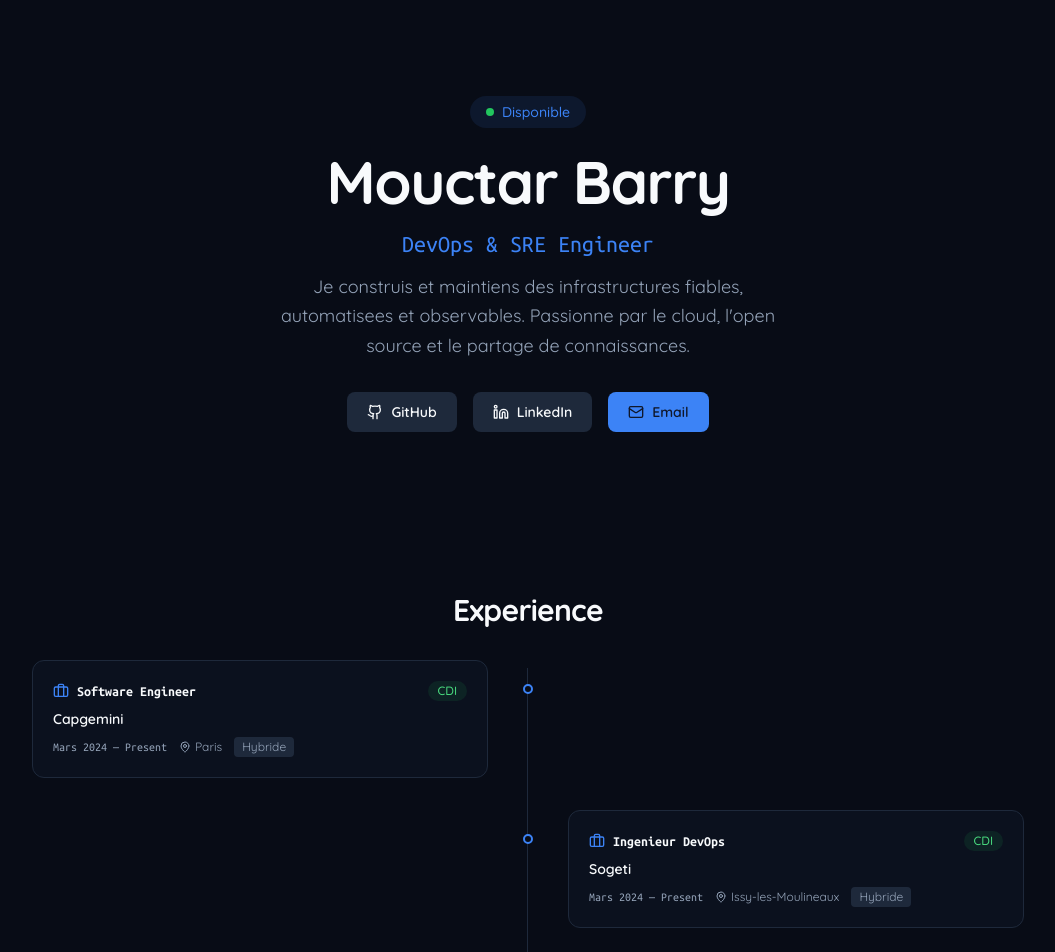
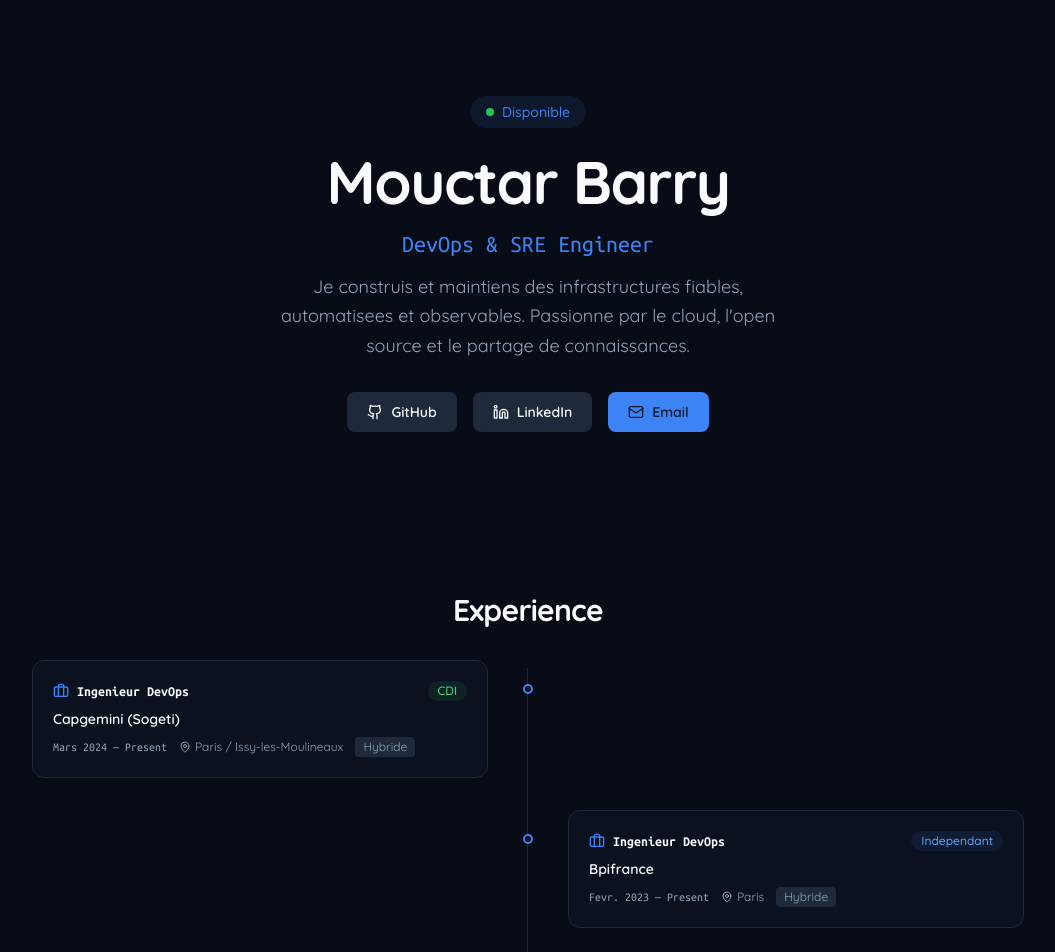
Before and after one commit to mouctarbarry/portfolio, a Next.js app: page / in a window 1280 px wide. Shown: the top 952 px of the page, without its empty margins (112-1167 px from the left). Built offline with nearby package versions, Linux system fonts and the light colour scheme.

Commit message:
fix(portfolio): merge Capgemini/Sogeti into single experience entry

```diff
--- a/src/data/projects.ts
+++ b/src/data/projects.ts
@@ -76,19 +76,11 @@
 
 export const EXPERIENCES: Experience[] = [
   {
-    title: "Software Engineer",
-    company: "Capgemini",
+    title: "Ingenieur DevOps",
+    company: "Capgemini (Sogeti)",
     contract: "CDI",
     period: "Mars 2024 — Present",
-    location: "Paris",
-    mode: "Hybride",
-  },
-  {
-    title: "Ingenieur DevOps",
-    company: "Sogeti",
-    contract: "CDI",
-    period: "Mars 2024 — Present",
-    location: "Issy-les-Moulineaux",
+    location: "Paris / Issy-les-Moulineaux",
     mode: "Hybride",
   },
   {
```
